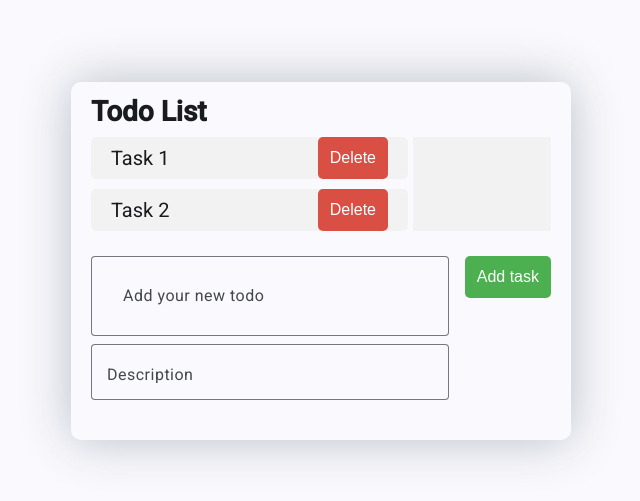
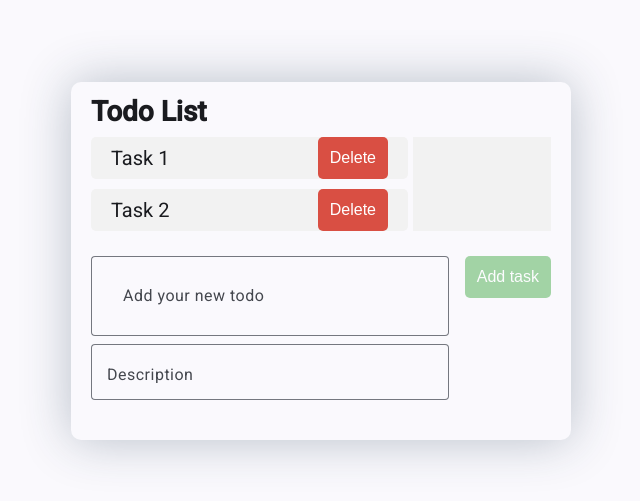
Before and after one commit to Angular-OTUS/ToDoList-PakArtem, an Angular app in the folder to-do-list/: page / in a window 1280 px wide. Shown: the part 139-640 px from the top of the page, without its empty margins (319-959 px from the left). Built offline with nearby package versions, Linux system fonts and the light colour scheme.

Commit message:
заменил input disabled на нативный атрибут [disabled]

```diff
--- a/to-do-list/src/app/directives/to-do-button.ts
+++ b/to-do-list/src/app/directives/to-do-button.ts
@@ -1,4 +1,4 @@
-import { Directive, input, output } from '@angular/core';
+import { Directive, ElementRef, inject, input, output } from '@angular/core';
 
 @Directive({
   selector: '[appToDoButton]',
@@ -9,13 +9,13 @@ import { Directive, input, output } from '@angular/core';
   },
 })
 export class ToDoButton {
-  readonly disabled = input(false);
+  private readonly elementRef = inject(ElementRef<HTMLButtonElement>);
   readonly variant = input<'add' | 'delete'>('add');
 
   readonly clicked = output<void>();
 
   onClick(): void {
-    if (this.disabled()) {
+    if (this.elementRef.nativeElement.disabled) {
       return;
     }
 
```
